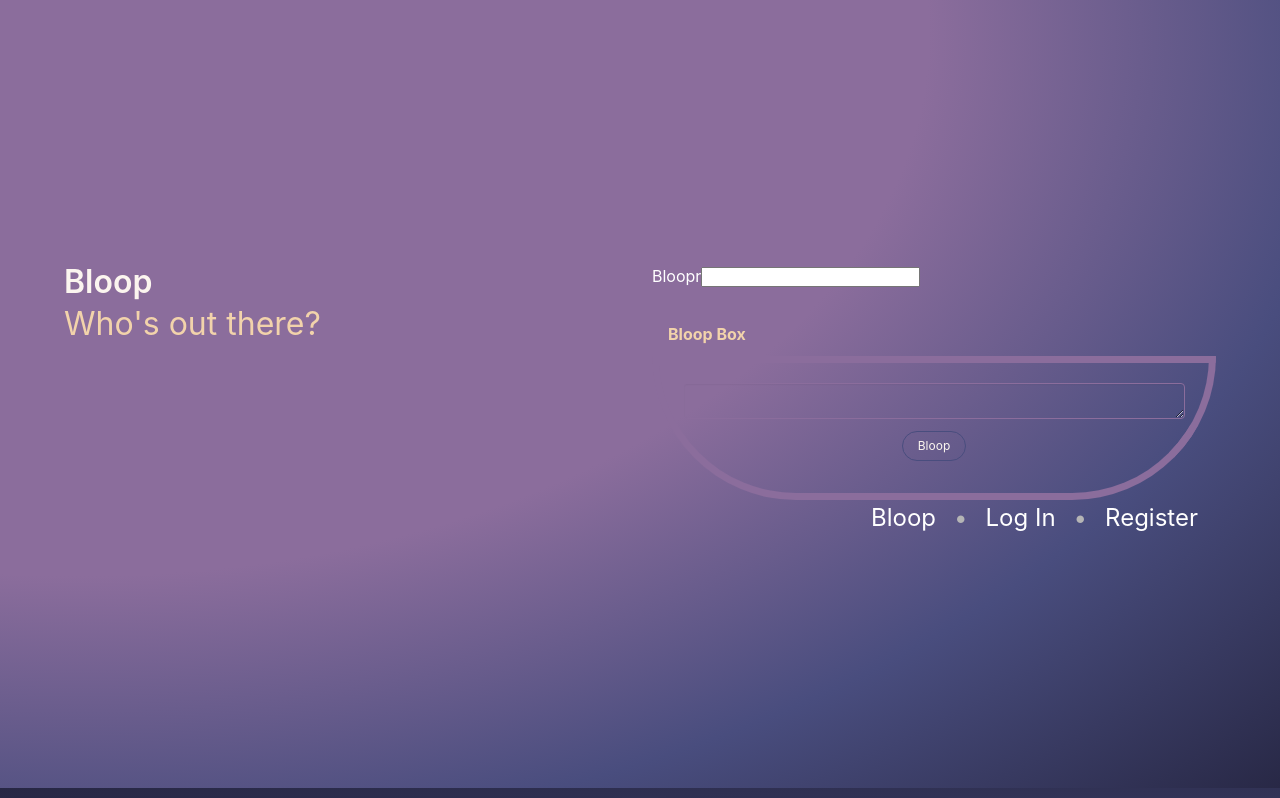
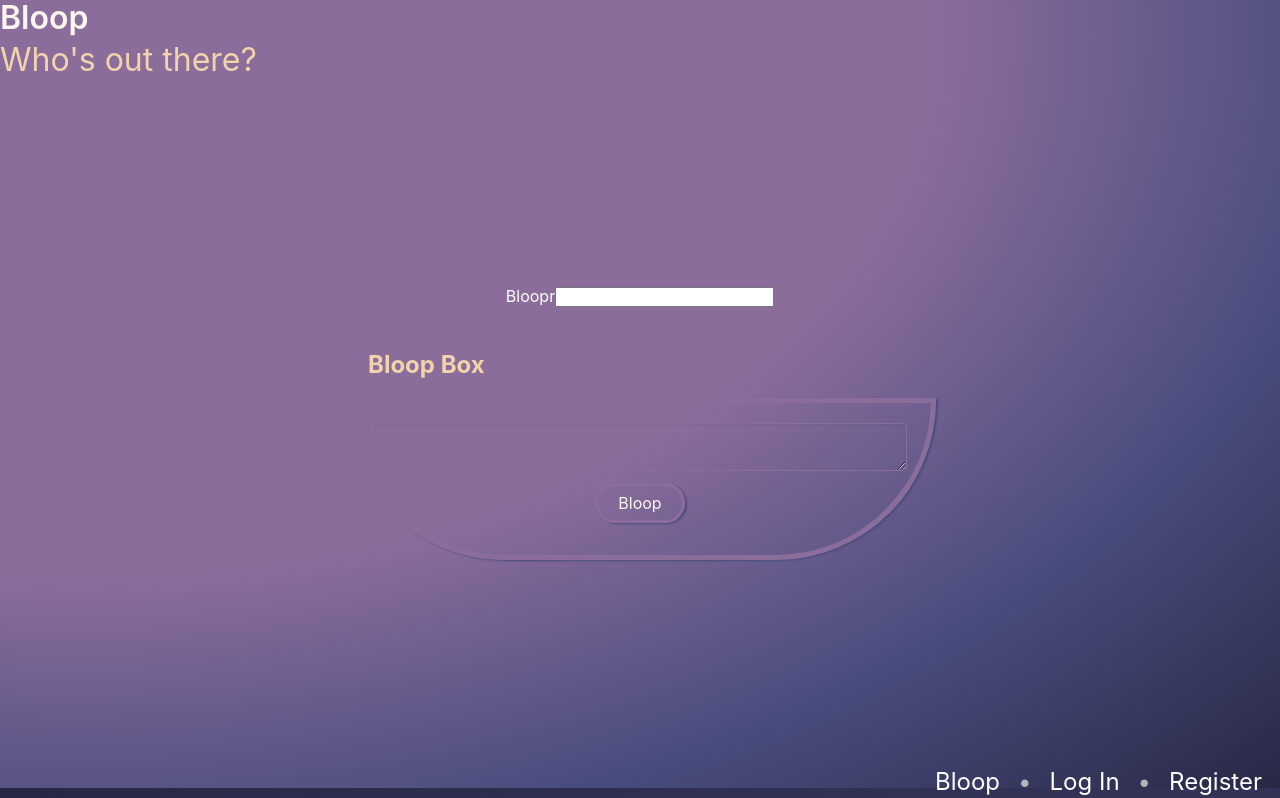
Before and after one commit to baezus/bloop2, a React (Create React App) app in the folder bloop/: page /dashboard in a window 1280 px wide. Shown: the top 798 px of the page. Built offline with nearby package versions, Linux system fonts and the light colour scheme.

Commit message:
Just reached the final sort of site layout in Sass and Bulma.

```diff
--- a/bloop/src/components/App.js
+++ b/bloop/src/components/App.js
@@ -49,34 +49,23 @@ class App extends Component {
       <div className="App">
         <div className="second-section">
           <section className="hero is-fullheight is-success has-background-pink second-section">
-            <div className="hero-body">
-                <div className="container">
+            <div className="hero-head">
+
                   <div className="columns is-centered">
                     <div className="column">
                       <h1 className="title">Bloop</h1>
                       <h3 className="subtitle is-3">Who's out there?</h3>
 
                     </div>
-                    <div className="column">
+                    </div>
+                  </div>
+                    <div className="hero-body">
+                    <div className="column is-half">
 
-
-                      {/* <div>
-                        <span>Nickname</span>
-                        <input
-                          name="nickname"
-                          onChange={e => this.onTextChange(e)}
-                          value={this.state.nickname}
-                        />
-                        <span>Message</span>
-                        <input
-                          name="msg"
-                          onChange={e => this.onTextChange(e)}
-                          value={this.state.msg}
-                        />
-                        <button onClick={this.onMessageSubmit}>Send</button>
-                        <div>{this.renderChat()}</div>
-                      </div> */}
                       <Blah />
+                    </div>
+                    </div>
+                    <div className="hero-foot">
                       <nav className="breadcrumb is-right is-large has-bullet-separator" aria-label="breadcrumbs">
                         <ul>
                           <li className="nav-link"><Link to="/" className="nav-link">Bloop</Link></li>
@@ -84,9 +73,9 @@ class App extends Component {
                           <li><Link to="/users/signup" className="nav-link">Register</Link></li>
                         </ul>
                       </nav>
-                    </div>
-                  </div>
-                </div>
+
+
+
               </div>
             </section>
         </div>
--- a/bloop/src/components/Blah.js
+++ b/bloop/src/components/Blah.js
@@ -34,9 +34,9 @@ class Blah extends React.Component {
     return chat.map(({ nickname, msg }, idx) => (
       <div key={idx}>
         <div className="sentBlooper">
-        <span className="blooper">{nickname} </span>
+        <span className="blooper is-size-6">{nickname} </span>
 
-        <span className="sentBloop">{msg}</span>
+        <span className="sentBloop is-size-6">{msg}</span>
       </div>
       </div>
     ));
@@ -55,14 +55,14 @@ class Blah extends React.Component {
           />
         </div>
     <div className="message">
-      <div className="message-header">Bloop Box</div>
+      <div className="message-header is-size-4">Bloop Box</div>
       <div className = "bloopBox message-body">
         <div className="container">{this.renderChat()}
 
         <div className="field">
           <div className="control">
           <textarea
-            className="textarea is-small"
+            className="textarea is-small is-size-6"
             id="bloopinPut"
             rows="1"
             name="msg"
@@ -71,7 +71,7 @@ class Blah extends React.Component {
           />
           </div>
           <div className="column is-half">
-          <button className="button is-outlined is-rounded is-small" onClick={this.onMessageSubmit}>Bloop</button></div>
+          <button className="button is-outlined is-rounded is-small is-size-6" onClick={this.onMessageSubmit}>Bloop</button></div>
         </div>
       </div>
       </div>
--- a/bloop/src/styles/blah.scss
+++ b/bloop/src/styles/blah.scss
@@ -22,3 +22,12 @@ textarea#bloopinPut.textarea.is-small {
 .column.is-half {
   text-align: center;
 }
+
+button.button.is-outlined.is-rounded.is-small.is-size-6 {
+  border-width: 3px;
+  box-shadow: 2px 1px 2px $primaryShadow;
+}
+
+div.bloopBox.message-body {
+  box-shadow: 2px 1px 2px $primaryShadow;
+}
--- a/bloop/src/styles/variables.scss
+++ b/bloop/src/styles/variables.scss
@@ -15,7 +15,7 @@ $card-background-color: #494d7e;
 $button-background-color: transparent;
 
 $button-color: $accentBright;
-$button-border-color: $primaryShadow;
+$button-border-color: $ghostColor;
 
 $button-active-color: $drowsyPeach;
 $button-active-color: $ghostColor;
@@ -40,7 +40,7 @@ $message-background-color: transparent;
 
 $message-body-border-color: #8b6d9c;
 $message-header-border-color: #8b6d9c;
-$message-header-body-border-width: 7px;
+$message-header-body-border-width: 5px;
 
 $message-body-radius: 10rem;
 
```
Also changed, not shown: 1 other file (tests, documents, lock files or other folders).
